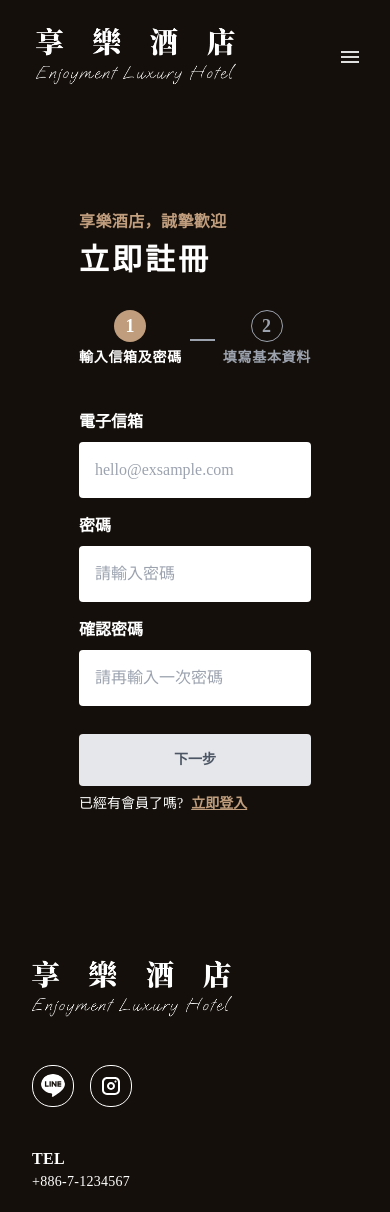
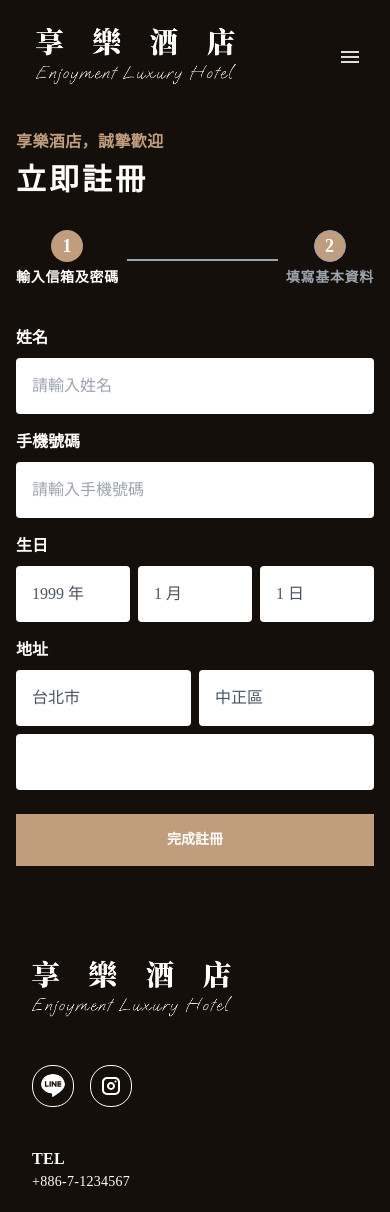
Before and after one commit to rere2133/ts30_booking_web, a Vue app: page /signup in a window 390 px wide. Shown: the top 1212 px of the page. Built offline with nearby package versions, Linux system fonts and the light colour scheme.

Commit message:
[feat] step1、2切版90%

```diff
--- a/src/views/auth/Signup.vue
+++ b/src/views/auth/Signup.vue
@@ -4,11 +4,11 @@
       class="tw-w-1/2 tw-bg-cover tw-bg-center tw-hidden lg:tw-block"
       :style="`background-image: url(${getImageUrl('register.png')});`"
     ></div>
-    <div class="tw-w-full lg:tw-w-1/2 tw-flex tw-flex-col tw-justify-center tw-align-middle tw-px-4" style="align-items: center">
-      <div class="tw-flex tw-flex-col tw-gap-6">
+    <div class="tw-w-full lg:tw-w-1/2 tw-flex tw-justify-center tw-items-center tw-px-4">
+      <div class="tw-flex tw-flex-col tw-gap-5 lg:tw-w-1/2 tw-w-full">
         <div class="tw-flex tw-flex-col tw-gap-4">
           <div class="tw-flex tw-flex-col tw-gap-2">
-            <div v-if="currStep === 1" class="tw-text-[#bf9d7d] lg:tw-text-lg tw-font-bold tw-tracking-wide">享樂酒店，誠摯歡迎</div>
+            <div class="tw-text-[#bf9d7d] lg:tw-text-lg tw-font-bold tw-tracking-wide">享樂酒店，誠摯歡迎</div>
             <div class="tw-text-white tw-text-3xl lg:tw-text-5xl tw-font-bold tw-tracking-widest">立即註冊</div>
           </div>
           <div class="tw-flex tw-flex-col tw-pt-4 tw-pb-4 tw-gap-4">
@@ -73,12 +73,12 @@
                 id="confirmPassword"
                 type="password"
                 placeholder="請再輸入一次密碼"
-                class="tw-p-4 tw-bg-white tw-text-gray-600 tw-rounded tw-border"
+                class="tw-p-4 tw-bg-white tw-text-gray-600 tw-rounded tw-border tw-w-full"
                 v-model="confirmPassword"
               />
             </div>
           </template>
-          <template v-if="currStep === 2">
+          <template v-else-if="currStep === 2">
             <div class="tw-flex tw-flex-col tw-gap-2 tw-w-full">
               <label for="" class="tw-text-white tw-font-bold">姓名</label>
               <input
@@ -129,7 +129,7 @@
                 <input id="address" type="text" class="tw-p-4 tw-bg-white tw-text-gray-600 tw-rounded tw-border tw-w-full" />
               </div>
             </div>
-            <div class="tw-flex tw-gap-2 tw-w-full">
+            <div class="tw-hidden tw-gap-2 tw-w-full">
               <input type="checkbox" name="" id="" />
               <label for="" class="tw-text-white tw-font-bold">我已閱讀並同意本網站個資使用規範</label>
             </div>
@@ -144,6 +144,7 @@
                 id="nextStep"
                 class="tw-p-4 tw-text-center tw-text-gray-600 tw-text-sm tw-font-bold tw-w-full"
                 v-if="currStep === 1"
+                v-on:click="nextStep"
               >
                 下一步
               </button>
@@ -152,6 +153,7 @@
                 id="submit"
                 class="tw-p-4 tw-text-center tw-bg-[#bf9d7d] tw-text-white tw-text-sm tw-font-bold tw-w-full"
                 v-if="currStep === 2"
+                v-on:click="nextStep"
               >
                 完成註冊
               </button>
@@ -175,7 +177,7 @@ import { useHelper } from "@/utils/useHelper";
 //import { VStepper, VStepperHeader, VStepperStep, VStepperContent, VForm, VTextField, VBtn } from "vuetify";
 const { getImageUrl } = useHelper();
 const router = useRouter();
-let currStep = ref<number>(1);
+let currStep = ref<number>(2);
 const valid = ref(false);
 const email = ref("");
 const password = ref("");
@@ -198,6 +200,15 @@ const setDaysRange = () => {
 };
 watch(() => birthYear.value, setDaysRange);
 watch(() => birthMonth.value, setDaysRange);
+
+//if click nextStep, currStep = 2; if click submit, currStep = 1
+const nextStep = () => {
+  if (currStep.value === 1) {
+    currStep.value = 2;
+  } else {
+    currStep.value = 1;
+  }
+};
 </script>
 
 <style scoped></style>
```
